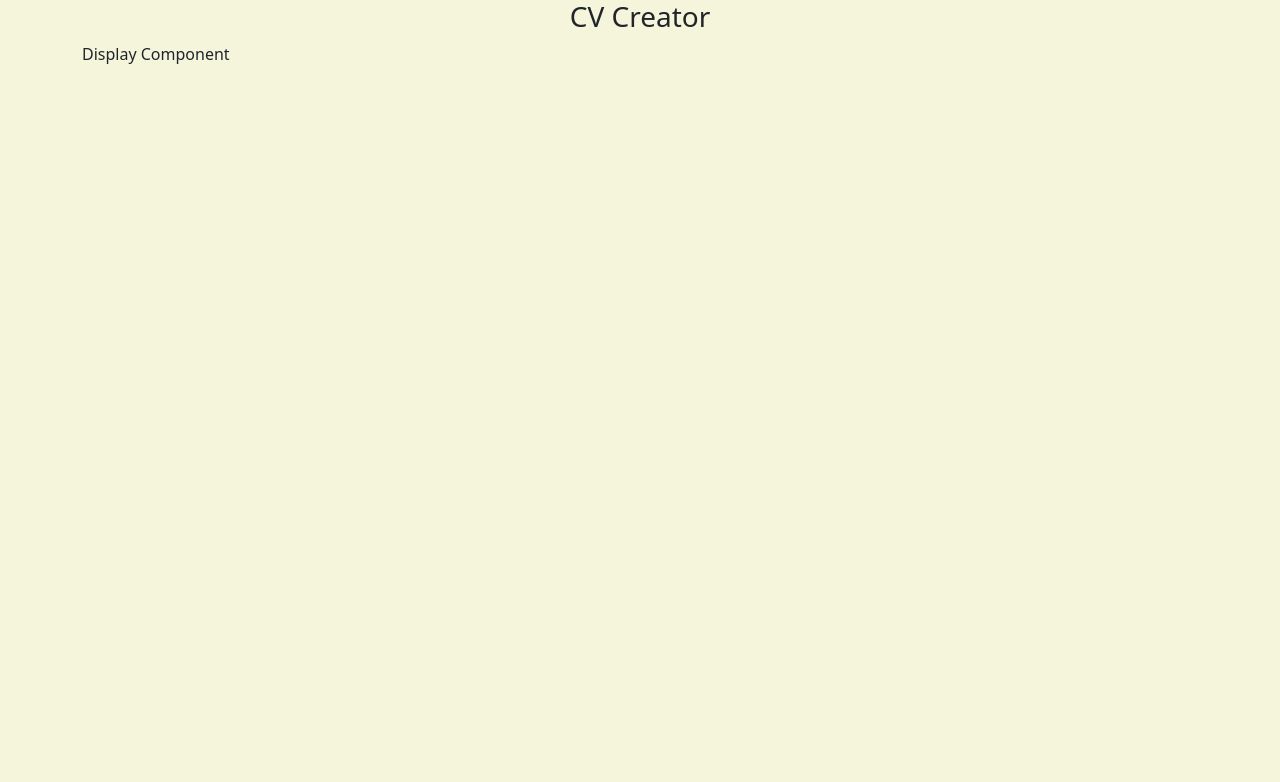
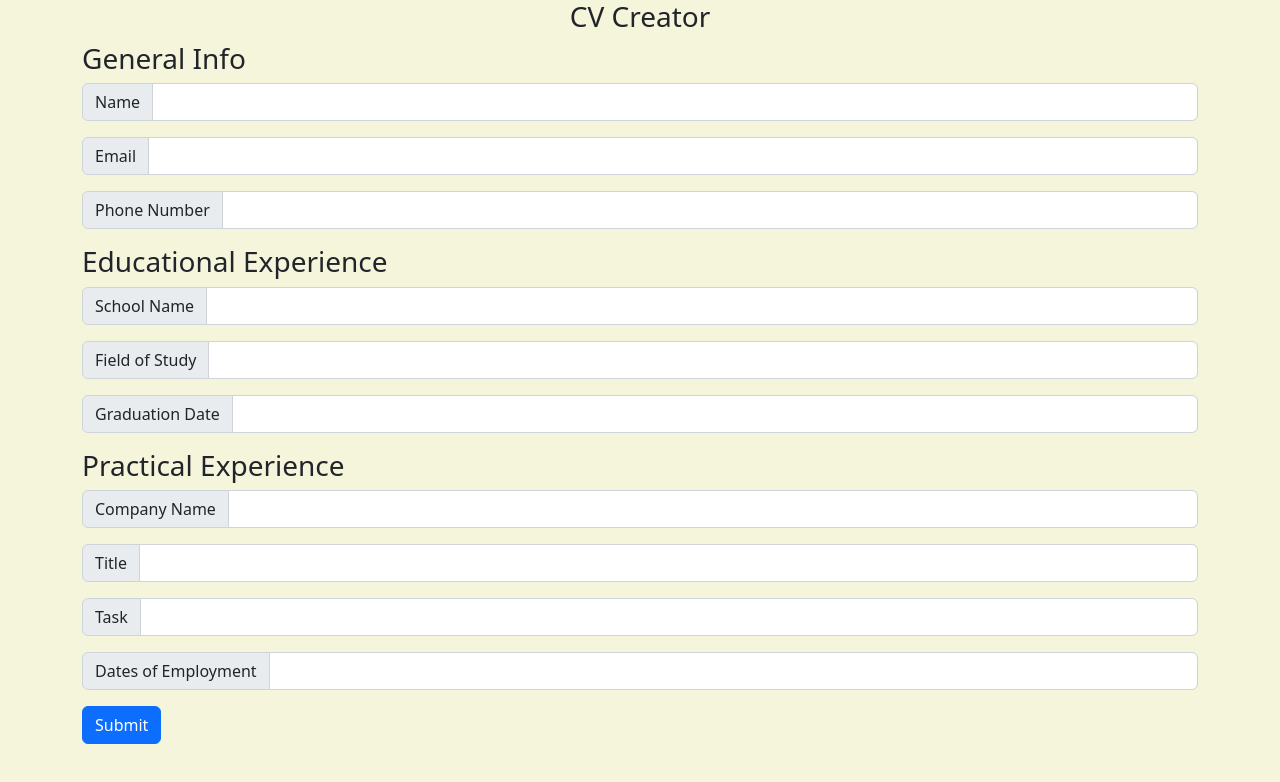
Before and after one commit to Endeyr/cv-application-app, a React (Create React App) app: page / in a window 1280 px wide. Shown: the top 782 px of the page. Built offline with nearby package versions, Linux system fonts and the light colour scheme.

Commit message:
add basic format

```diff
--- a/src/components/Display.js
+++ b/src/components/Display.js
@@ -1,3 +1,58 @@
 export function Display() {
-	return <div>Display Component</div>
+	return (
+		<div>
+			<section>
+				<h3>General Info</h3>
+				<div className="input-group mb-3">
+					<span className="input-group-text">Name</span>
+					<input type="text" className="form-control" />
+				</div>
+				<div className="input-group mb-3">
+					<span className="input-group-text">Email</span>
+					<input type="text" className="form-control" />
+				</div>
+				<div className="input-group mb-3">
+					<span className="input-group-text">Phone Number</span>
+					<input type="text" className="form-control" />
+				</div>
+			</section>
+			<section>
+				<h3>Educational Experience</h3>
+				<div className="input-group mb-3">
+					<span className="input-group-text">School Name</span>
+					<input type="text" className="form-control" />
+				</div>
+				<div className="input-group mb-3">
+					<span className="input-group-text">Field of Study</span>
+					<input type="email" className="form-control" />
+				</div>
+				<div className="input-group mb-3">
+					<span className="input-group-text">Graduation Date</span>
+					<input type="text" className="form-control" />
+				</div>
+			</section>
+			<section>
+				<h3>Practical Experience</h3>
+				<div className="input-group mb-3">
+					<span className="input-group-text">Company Name</span>
+					<input type="text" className="form-control" />
+				</div>
+				<div className="input-group mb-3">
+					<span className="input-group-text">Title</span>
+					<input type="text" className="form-control" />
+				</div>
+				<div className="input-group mb-3">
+					<span className="input-group-text">Task</span>
+					<input type="text" className="form-control" />
+				</div>
+				<div className="input-group mb-3">
+					<span className="input-group-text">Dates of Employment</span>
+					<input type="text" className="form-control" />
+				</div>
+			</section>
+			<button type="button" className="btn btn-primary">
+				Submit
+			</button>
+		</div>
+	)
 }
```
